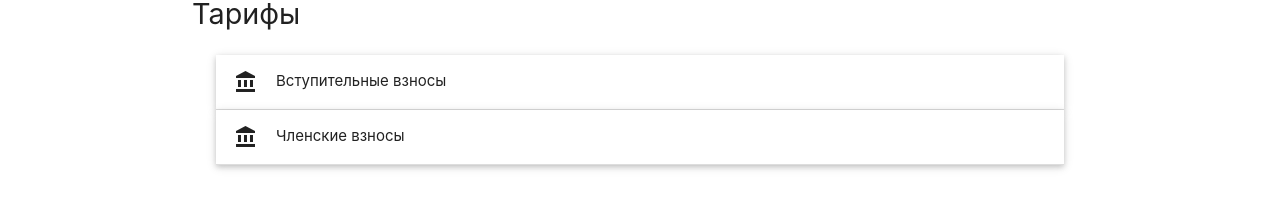
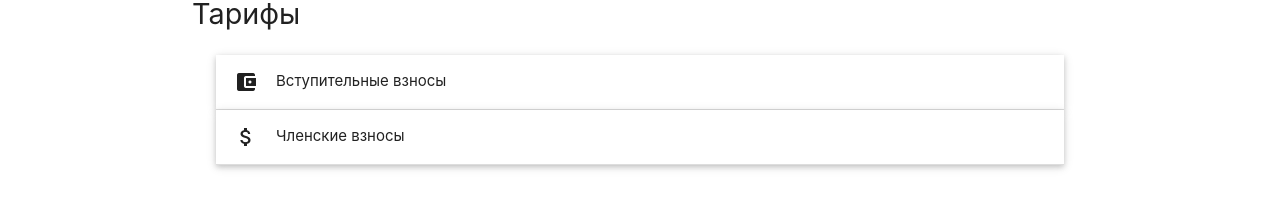
Before and after one commit to bloodpact/parkingFront, a React (Create React App) app: page /rates in a window 1280 px wide. Shown: the part 598-797 px from the top of the page. Built offline with nearby package versions, Linux system fonts and the light colour scheme.

Commit message:
rates sort

```diff
--- a/src/components/Rates.js
+++ b/src/components/Rates.js
@@ -23,8 +23,8 @@ const Rates = ({ rates: { rates }, getRates, loading }) => {
         <ul className="collapsible popout">
           <li>
             <div className="collapsible-header">
-              <i className="material-icons">account_balance</i>Вступительные
-              взносы
+              <i className="material-icons">account_balance_wallet</i>
+              Вступительные взносы
             </div>
             <div className="collapsible-body">
               <p>
@@ -35,12 +35,12 @@ const Rates = ({ rates: { rates }, getRates, loading }) => {
                 Кооператива в соответствии с целями его создания. (п. 5.1.1
                 Устава)
               </p>
-              <p>7 500 р.</p>
+              <p>Сумма взноса: 7 500 р.</p>
             </div>
           </li>
           <li>
             <div className="collapsible-header">
-              <i className="material-icons">account_balance</i>Членские взносы
+              <i className="material-icons">attach_money</i>Членские взносы
             </div>
             <div className="collapsible-body">
               <table>
```
